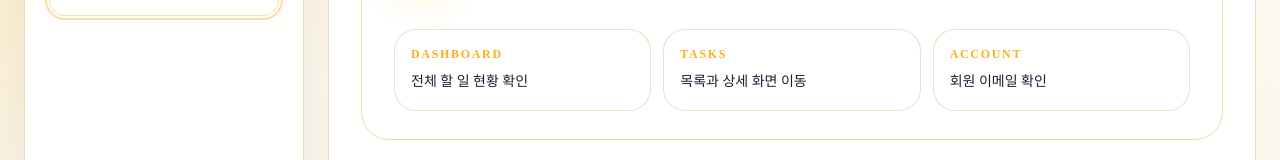
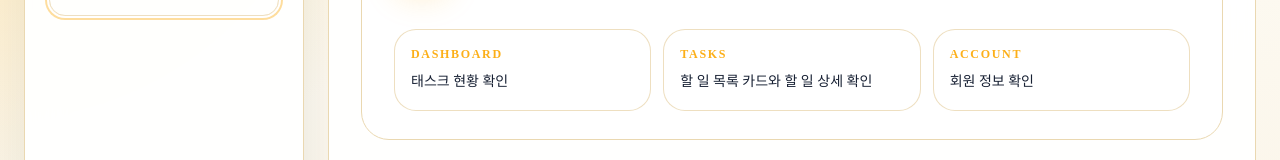
Before and after one commit to ahnyejizz/healthcare-task-dashboard, a Next.js app: page /user in a window 1280 px wide. Shown: the part 269-429 px from the top of the page. Built offline with nearby package versions, Linux system fonts and the light colour scheme; a web font is replaced by a local one.

Commit message:
style: 스타일 수정

```diff
--- a/src/shared/ui/button.tsx
+++ b/src/shared/ui/button.tsx
@@ -20,7 +20,7 @@ type ButtonLinkProps = ComponentProps<typeof Link> & {
 function resolveVariant(variant: ButtonVariant) {
   switch (variant) {
     case "secondary":
-      return "border border-border bg-surface text-text hover:border-primary/30 hover:text-primary";
+      return "border border-border bg-surface text-text hover:border-primary/30 hover:text-text";
     case "ghost":
       return "border border-transparent bg-transparent text-text-muted hover:text-text";
     case "danger":
--- a/src/widgets/auth/ui/auth-required-panel.tsx
+++ b/src/widgets/auth/ui/auth-required-panel.tsx
@@ -38,7 +38,7 @@ export function AuthRequiredPanel() {
                 Dashboard
               </p>
               <p className="mt-2 text-sm leading-6 text-text">
-                전체 할 일 현황 확인
+                태스크 현황 확인
               </p>
             </div>
             <div className="rounded-[22px] border border-border/80 bg-surface p-4">
@@ -46,7 +46,7 @@ export function AuthRequiredPanel() {
                 Tasks
               </p>
               <p className="mt-2 text-sm leading-6 text-text">
-                목록과 상세 화면 이동
+                할 일 목록 카드와 할 일 상세 확인
               </p>
             </div>
             <div className="rounded-[22px] border border-border/80 bg-surface p-4">
@@ -54,7 +54,7 @@ export function AuthRequiredPanel() {
                 Account
               </p>
               <p className="mt-2 text-sm leading-6 text-text">
-                회원 이메일 확인
+                회원 정보 확인
               </p>
             </div>
           </div>
--- a/src/widgets/task-detail/ui/task-detail-view.tsx
+++ b/src/widgets/task-detail/ui/task-detail-view.tsx
@@ -47,7 +47,7 @@ export function TaskDetailView({ id, task }: TaskDetailViewProps) {
               <p className="text-xs font-semibold tracking-[0.14em] text-primary uppercase">
                 Task ID
               </p>
-              <p className="mt-3 break-all text-base font-semibold leading-7 text-text">
+              <p className="mt-3 text-base font-semibold leading-7 text-text">
                 {id}
               </p>
             </div>
@@ -62,10 +62,10 @@ export function TaskDetailView({ id, task }: TaskDetailViewProps) {
             </div>
 
             <div className="rounded-[24px] border border-white/70 bg-white/78 p-5 backdrop-blur">
-              <p className="text-xs font-semibold tracking-[0.16em] text-primary uppercase">
+              <p className="text-xs font-semibold tracking-[0.14em] text-primary uppercase">
                 Memo
               </p>
-              <p className="mt-3 whitespace-pre-wrap text-base leading-8 text-text">
+              <p className="mt-3 text-base font-semibold leading-7 text-text">
                 {task.memo}
               </p>
             </div>
--- a/src/widgets/user-profile/ui/user-profile-card.tsx
+++ b/src/widgets/user-profile/ui/user-profile-card.tsx
@@ -99,14 +99,14 @@ export function UserProfileCard({ email, user }: UserProfileCardProps) {
                 <p className="text-xs font-semibold tracking-[0.14em] text-primary uppercase">
                   Email
                 </p>
-                <p className="mt-2 font-medium">{email}</p>
+                <p className="mt-3 text-base font-semibold leading-7 text-text">{email}</p>
               </div>
 
               <div className="rounded-[22px] border border-white/70 bg-white/78 p-5 backdrop-blur">
                 <p className="text-xs font-semibold tracking-[0.16em] text-primary uppercase">
                   Memo
                 </p>
-                <p className="mt-2 font-medium">
+                <p className="mt-3 text-base font-semibold leading-7 text-text">
                   {memoFallback}
                 </p>
               </div>
```
